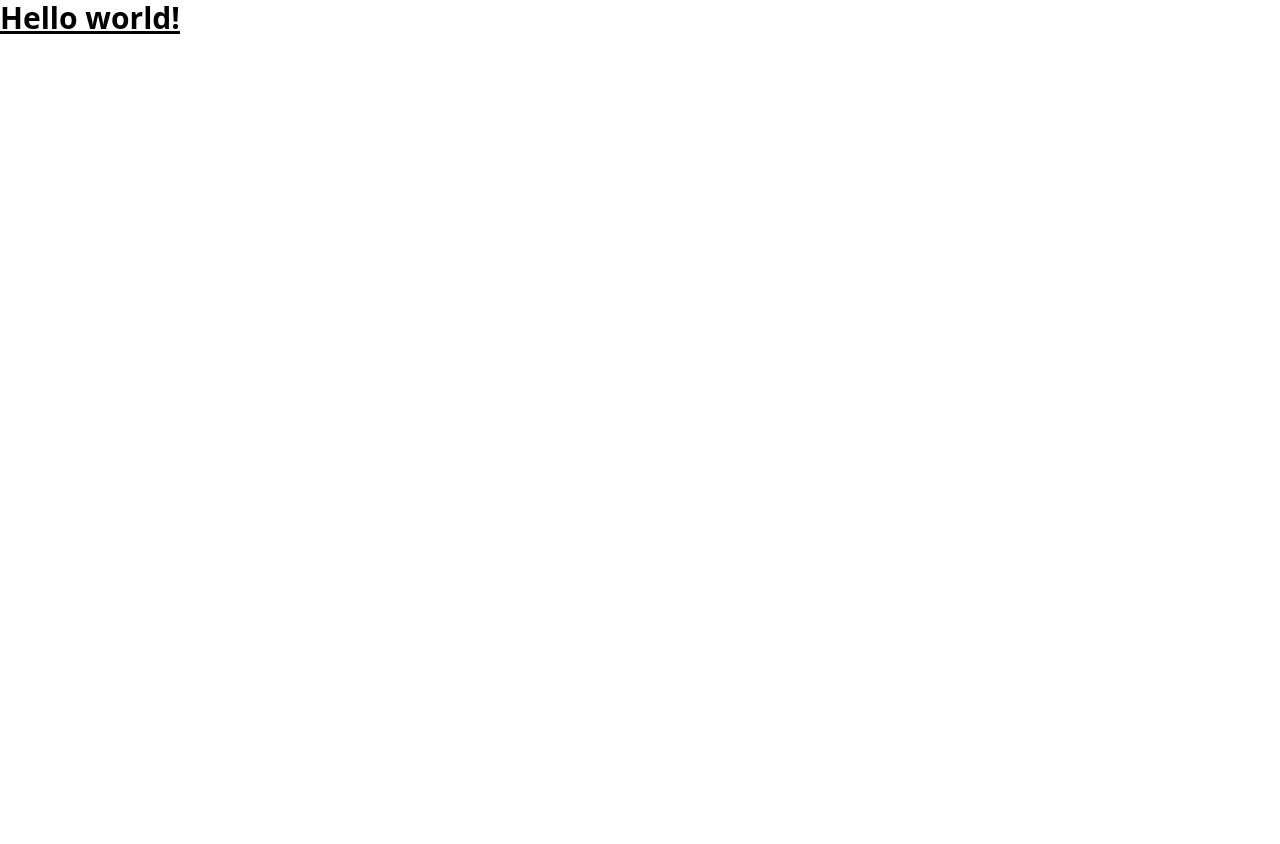
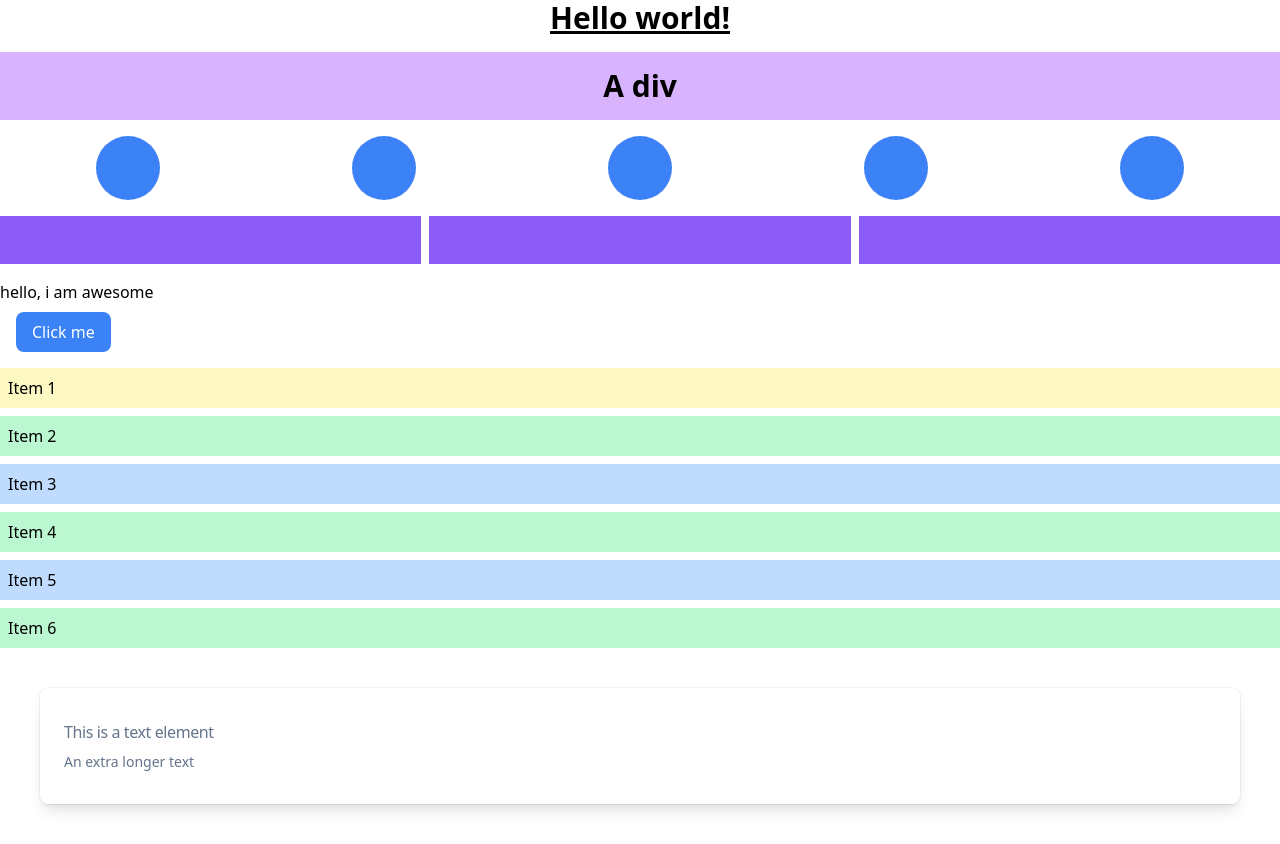
Before and after one commit to amit265/tailwind, a plain HTML site: page index.html in a window 1280 px wide. Before the commit the page ends 800 px from the top, so only its background shows below. Drawn offline with nearby package versions, Linux system fonts and the light colour scheme.

Commit message:
basic styling in css

```diff
--- a/index.html
+++ b/index.html
@@ -1,14 +1,86 @@
 <!doctype html>
 <html>
+
 <head>
     <meta charset="UTF-8">
     <meta name="viewport" content="width=device-width, initial-scale=1.0">
     <title>tailwindcss</title>
     <script src="https://cdn.tailwindcss.com"></script>
+    <script>
+        tailwind.config = {
+            darkmode: "class",
+            theme: {
+                extend: {
+                    colors: {
+                        clifford: '#da373d',
+                    }
+                }
+            }
+        }
+    </script>
 </head>
+
 <body>
-  <h1 class="text-3xl font-bold underline">
+    <h1 class="text-3xl font-bold underline text-center">
         Hello world!
     </h1>
+    <div class="bg-purple-300 p-4 mt-4 text-center font-bold text-3xl">A div</div>
+    <div class="flex justify-around mt-4">
+        <div class="h-16 w-16 rounded-full bg-blue-500"></div>
+        <div class="h-16 w-16 rounded-full bg-blue-500"></div>
+        <div class="h-16 w-16 rounded-full bg-blue-500"></div>
+        <div class="h-16 w-16 rounded-full bg-blue-500"></div>
+        <div class="h-16 w-16 rounded-full bg-blue-500"></div>
+    </div>
+    <div class="grid grid-cols-3 gap-2 mt-4">
+        <div class="bg-violet-500 h-12"></div>
+        <div class="bg-violet-500 h-12"></div>
+        <div class="bg-violet-500 h-12"></div>
+    </div>
+
+    <div class="md:block hidden mt-4">
+        <p>hello, i am awesome</p>
+    </div>
+
+    <div class="max-md:block hidden mt-4">
+        <p>Hey, I am stupid</p>
+    </div>
+
+    <button
+        class="mx-4 my-2 rounded-lg bg-blue-500 px-4 py-2 text-white hover:bg-blue-700 focus:outline-none focus:ring foucs:ring-blue-300 active:bg-blue-800">Click
+        me</button>
+
+    <ul class="my-2 space-y-2">
+        <li class="bg-white p-2 first:bg-yellow-100">Item 1</li>
+        <li class="bg-white p-2 first:bg-yellow-100 odd:bg-blue-200 even:bg-green-200">Item 2</li>
+        <li class="bg-white p-2 first:bg-yellow-100 odd:bg-blue-200 even:bg-green-200">Item 3</li>
+        <li class="bg-white p-2 first:bg-yellow-100 odd:bg-blue-200 even:bg-green-200">Item 4</li>
+        <li class="bg-white p-2 first:bg-yellow-100 odd:bg-blue-200 even:bg-green-200">Item 5</li>
+        <li class="bg-white p-2 first:bg-yellow-100 odd:bg-blue-200 even:bg-green-200">Item 6</li>
+
+    </ul>
+
+
+
+    <div class="m-10 rounded-lg bg-white px-6 py-8 shadow-lg ring-1 ring-slate-900/5">
+        <h1 class="font-medium tracking-tight text-slate-500">This is a text element</h1>
+        <p class="mt-2 text-sm text-slate-500 ">An extra longer text</p>
+    </div>
+
+
+
+
+
+
+
+
+
+
+
+
+
+
 </body>
+
+
 </html>
```
Lines whose indentation alone changed are shown as unchanged.
